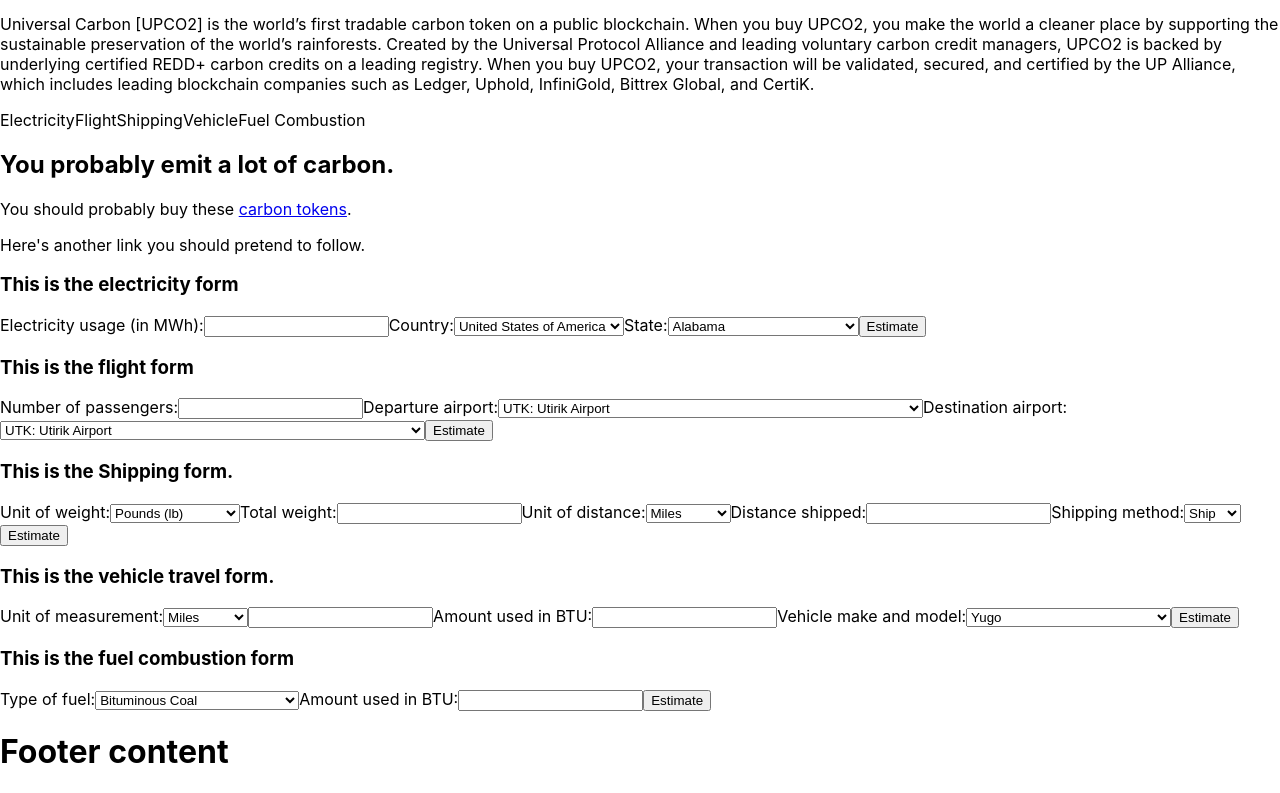
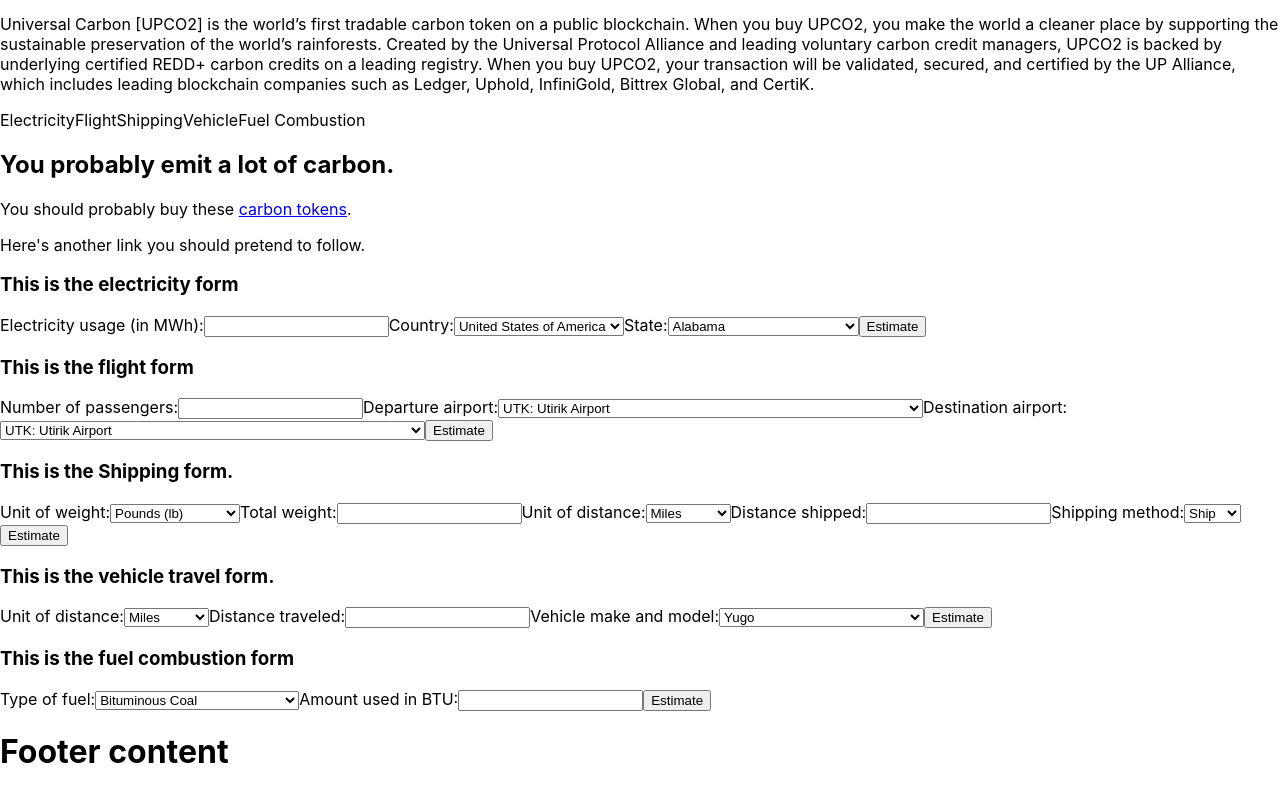
Before and after one commit to mountainfawkes/sqstr, a React (Create React App) app: page / in a window 1280 px wide. Shown: the part 438-1231 px from the top of the page. Built offline with nearby package versions, Linux system fonts and the light colour scheme.

Commit message:
adds submit handler and corrects inputs

```diff
--- a/src/components/Main/Vehicle/index.js
+++ b/src/components/Main/Vehicle/index.js
@@ -1,24 +1,32 @@
 import yugos from '../../../Data/Yugos'
 
-export default () => (
+const vehicleEstimateForm = () => {
+  function handleVehicleInput(event) {
+    event.preventDefault()
+    console.log({
+      type: event.target.type.value,
+      distance_unit: event.target.distance_unit.value,
+      distance_value: event.target.distance_value.value,
+      vehicle_model_id: event.target.vehicle_model_id,
+    })
+  }
+
+  return (
     <>
       <h3>This is the vehicle travel form.</h3>
-    <form>
-      <input type='hidden' value='vehicle' />
-      <label htmlFor='distance_unit'>Unit of measurement:
-        <select name='distance_unit' placeholder='Miles'>
+      <form onSubmit={handleVehicleInput}>
+        <input type='hidden' name='type' value='vehicle' />
+        <label htmlFor='distance_unit'>Unit of distance:
+          <select name='distance_unit'>
             <option value='mi'>Miles</option>
             <option value='km'>Kilometers</option>
           </select>
         </label>
-      <label htmlFor='distance_value'>
-        <input type='number' name='distance_value' />
-      </label>
-      <label htmlFor='fuel_source_value'>Amount used in BTU:
-        <input type='number' step='0.1' min='0' name='fuel_source_value' />
+        <label htmlFor='distance_value'>Distance traveled:
+          <input type='number' step='0.1' min='0' name='distance_value' />
         </label>
         <label htmlFor='vehicle_model_id'>Vehicle make and model:
-        <select name='vehicle_model_id' placeholder='Find your make and model'>
+          <select name='vehicle_model_id'>
             {yugos.map(yugo =>
               <option value={yugo.id}>
                 {
@@ -35,3 +43,6 @@
       </form>
     </>
   )
+}
+
+export default vehicleEstimateForm
```
Lines whose indentation alone changed are shown as unchanged.
